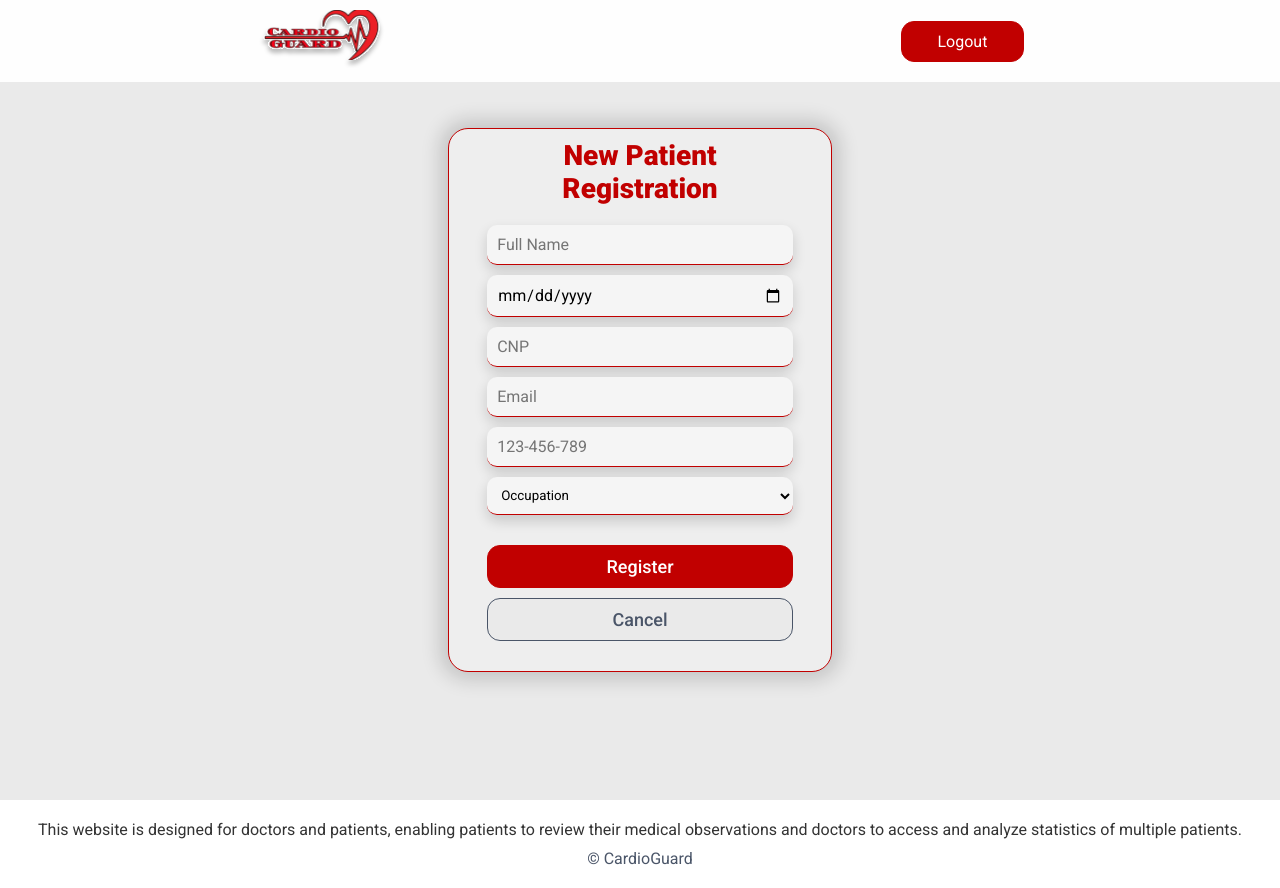
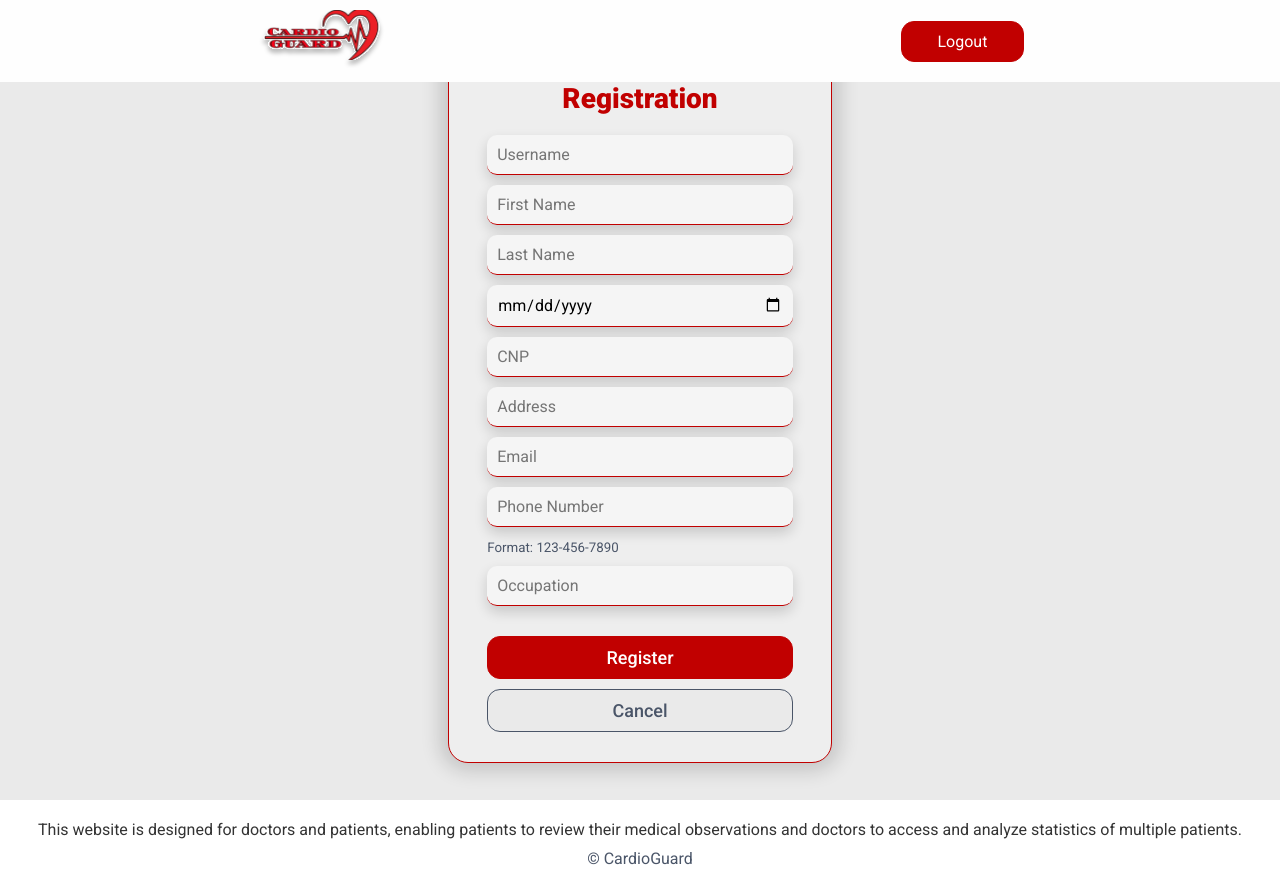
Before and after one commit to CornelOlaru/CardioGuardWeb, a React (Vite) app: page /patient-registration in a window 1280 px wide. Built offline with nearby package versions, Linux system fonts and the light colour scheme.

Commit message:
login page validation, implemented newPatientRegistration, added open and modify patient info routes

```diff
--- a/package.json
+++ b/package.json
@@ -10,6 +10,9 @@
     "preview": "vite preview"
   },
   "dependencies": {
+    "@fortawesome/fontawesome-svg-core": "^6.5.2",
+    "@fortawesome/free-solid-svg-icons": "^6.5.2",
+    "@fortawesome/react-fontawesome": "^0.2.2",
     "react": "^18.2.0",
     "react-dom": "^18.2.0",
     "react-icons": "^5.2.1",
--- a/src/App.jsx
+++ b/src/App.jsx
@@ -7,6 +7,8 @@ import Registration from './routes/Registration'
 import DoctorDashboard from './routes/DoctorDashboard'
 import NewPatientRegstration from './routes/NewPatientRegstration'
 import Footer from './components/Footer'
+import PatientInfo from './routes/PatientInfo'
+import ModifyPatientInfo from './routes/ModifyPatientInfo'
 
 function App() {
 
@@ -16,10 +18,13 @@ function App() {
       <BrowserRouter>
       <Routes>
 
+        <Route path='/' element={<Login />}/>
         <Route path='/registration' element={<Registration/>}/>
         <Route path='/doctor-dashboard' element={<DoctorDashboard/>}/>
         <Route path='/patient-registration' element={<NewPatientRegstration/>}/>
-        <Route path='/' element={<Login />}/>
+        <Route path="/doctor-dashboard/:index/patient-info" element={<PatientInfo/>}/>
+        <Route path="/doctor-dashboard/:index/modify-patient-info" element={<ModifyPatientInfo/>}/>
+
 
 
 
--- a/src/index.css
+++ b/src/index.css
@@ -27,7 +27,7 @@ input{
 
 }
 
-p{
+p, small{
   color: #4A5568;
 }
 
@@ -75,3 +75,24 @@ p{
 .container{
    padding: 0 20%;
 }
+.errmsg {
+  width: 80%;
+  background-color: lightpink;
+  color: #C10000;
+  font-weight: bold;
+  padding: 0.5rem;
+  margin-bottom: 0.5rem;
+}
+.offscreen {
+  display: none;
+}
+
+.instructions {
+  font-size: 0.75rem;
+  border-radius: 0.5rem;
+  background: #000;
+  color: #fff;
+  padding: 0.25rem;
+  /* position: relative; */
+  bottom: -50px;
+}
--- a/src/routes/DoctorDashboard.jsx
+++ b/src/routes/DoctorDashboard.jsx
@@ -1,4 +1,4 @@
-import React, { useState, useEffect } from "react";
+import  { useState, useEffect } from "react";
 import DashboardNav from "../components/DashboardNav";
 import deleteIco from "../assets/delete-icon.svg";
 import openIco from "../assets/open-icon.svg";
@@ -9,7 +9,9 @@ import { Link, useNavigate } from "react-router-dom";
 export default function DoctorDashboard() {
   const [patients, setPatients] = useState([]);
   const navigate = useNavigate();
-
+// const openIcon = () => {
+//   navigate("/doctor-dashboard/patient-info");
+// }
   useEffect(() => {
     async function fetchData() {
       console.log("Sending request to server...");
@@ -105,8 +107,12 @@ export default function DoctorDashboard() {
                   <td>{patient.telephone}</td>
                   <td>{patient.occupation}</td>
                   <td>
-                    <img src={openIco} alt="open icon" />
+                    <Link to={`/doctor-dashboard/${index}/patient-info`}>
+                    <img  src={openIco} alt="open icon" />
+                    </Link>
+                    <Link to={`/doctor-dashboard/${index}/modify-patient-info`}>
                     <img src={modifyIco} alt="modify icon" />
+                    </Link>
                     <img src={deleteIco} alt="delete icon" />
                   </td>
                 </tr>
--- /dev/null
+++ b/src/routes/ModifyPatientInfo.jsx
@@ -0,0 +1,10 @@
+import DashboardNav from "../components/DashboardNav";
+
+
+export default function ModifyPatientInfo() {
+  return (
+    <div>
+      <DashboardNav/>
+    </div>
+  )
+}
--- a/src/routes/NewPatientRegstration.jsx
+++ b/src/routes/NewPatientRegstration.jsx
@@ -1,46 +1,177 @@
-import { Link } from "react-router-dom";
+import { Link, useNavigate } from "react-router-dom";
+import "./newPatientRegistration.css";
+import DashboardNav from "../components/DashboardNav";
+import { useState } from "react";
 
-import "./newPatientRegistration.css"
-import DashboardNav from "../components/DashboardNav";
 
-export default function NewPatientRegstration() {
+export default function NewPatientRegistration() {
+  const [username, setUsername] = useState("");
+  const [first_name, setFirstName] = useState("");
+  const [last_name, setLastName] = useState("");
+  const [cnp, setCnp] = useState("");
+  const [adress, setAddress] = useState("");
+  const [e_mail, setEmail] = useState("");
+  const [phone_number, setPhoneNumber] = useState("");
+  const [profession, setProfession] = useState("");
+  const [date, setDate] = useState("");
+  const navigate = useNavigate();
+
+
+  const savePatient = async (e) => {
+    e.preventDefault();
+
+    const token = localStorage.getItem("token");
+    // Construcția datelor în format URL-encoded
+    const loginData = `username=${encodeURIComponent(
+      username
+    )}&first_name=${encodeURIComponent(
+      first_name
+    )}&last_name=${encodeURIComponent(
+      last_name
+    )}&cnp=${encodeURIComponent(
+      cnp
+    )}&adress=${encodeURIComponent(
+      adress
+    )}&e_mail=${encodeURIComponent(
+      e_mail
+    )}&phone_number=${encodeURIComponent(
+      phone_number
+    )}&profession=${encodeURIComponent(profession)}`;
+    try {
+      const response = await fetch(
+        "https://api.cardioguard.eu/medic/register-patient",
+        {
+          method: "POST",
+          headers: {
+            "Content-Type": "application/x-www-form-urlencoded",
+            Authorization: `Bearer ${token}`,
+          },
+          body: loginData,
+        }
+      );
+
+      if (response.ok) {
+        navigate("/doctor-dashboard");
+      } else{
+        const errorResponse = await response.text();
+        console.error("Response status:", response.status);
+        console.error("Response body:", errorResponse);
+        throw new Error("Network response was not ok");
+
+      }
+
+      // const responseData = await response.json();
+      alert("Pacient added succesfully!")
+    } catch (error) {
+      console.error("There was a problem with the fetch operation:", error);
+    }
+  };
+
   return (
     <>
       <div className="patient-container">
-      <DashboardNav/>
+        <DashboardNav />
 
         <div className="patient-sub-container">
-        <h2 className="patient-title">New Patient <br /> Registration</h2>
+          <h2 className="patient-title">
+            New Patient <br /> Registration
+          </h2>
 
-        <form action="/doctor-dashboard">
-
-
-
-          <input className="name-cont" type="text" placeholder="Full Name"            required/>
-          <input className="name-cont date-input" type="date" placeholder="Date of Birth"      required/>
-          <input className="name-cont" type="number" name="CNP" placeholder="CNP"   required/>
-          <input className="name-cont" type="email" placeholder="Email"        required/>
-          <input className="name-cont" type="tel" id="phone" name="phone" placeholder="123-456-789" pattern="[0-9]{3}[0-9]{3}[0-9]{3}" required/>
-  {/* <small>Format: 123-456-789</small> <br /> */}
-          <select  className="occupation-select name-cont" name="Occupation" id="occupation" required>
-            <option value="" disabled selected>Occupation</option>
-            <option value="Employed">Employed</option>
-            <option value="Unemployed">Unemployed</option>
-            <option value="Student">Student</option>
-            <option value="Pensioner">Pensioner</option>
-            <option value="Other">Other</option>
-          </select>
-
+          <form onSubmit={savePatient}>
+            <input
+              className="name-cont"
+              type="text"
+              name="id_login"
+              placeholder="Username"
+              value={username}
+              onChange={(e) => setUsername(e.target.value)}
+              required
+            />
+            <input
+              className="name-cont"
+              type="text"
+              name="first_name"
+              placeholder="First Name"
+              value={first_name}
+              onChange={(e) => setFirstName(e.target.value)}
+              required
+            />
+            <input
+              className="name-cont"
+              type="text"
+              name="last_name"
+              placeholder="Last Name"
+              value={last_name}
+              onChange={(e) => setLastName(e.target.value)}
+              required
+            />
+            <input
+              className="name-cont date-input"
+              type="date"
+              name="date_of_birth"
+              placeholder="Date of Birth"
+              value={date}
+              onChange={(e) => setDate(e.target.value)}
+              required
+            />
+            <input
+              className="name-cont"
+              type="number"
+              name="cnp"
+              placeholder="CNP"
+              value={cnp}
+              onChange={(e) => setCnp(e.target.value)}
+              required
+            />
+            <input
+              className="name-cont"
+              type="text"
+              name="address"
+              placeholder="Address"
+              value={adress}
+              onChange={(e) => setAddress(e.target.value)}
+              required
+            />
+            <input
+              className="name-cont"
+              type="email"
+              name="e_mail"
+              placeholder="Email"
+              value={e_mail}
+              onChange={(e) => setEmail(e.target.value)}
+              required
+            />
+            <input
+              className="name-cont"
+              type="number"
+              name="phone_number"
+              id="phone"
+              placeholder="Phone Number"
+              pattern="[0-9]{3}[0-9]{3}[0-9]{3}"
+              value={phone_number}
+              onChange={(e) => setPhoneNumber(e.target.value)}
+              required
+            />
+            <small>Format: 123-456-7890</small>
+            <input
+              type="text"
+              className="occupation-select name-cont"
+              name="profession"
+              placeholder="Occupation"
+              value={profession}
+              onChange={(e) => setProfession(e.target.value)}
+              required
+            />
 
             <div className="patient-registration-btn-container">
               <input className="red-btn" type="submit" value="Register" />
-
-          <Link to="/doctor-dashboard" className="gray-btn">Cancel</Link>
+              <Link to="/doctor-dashboard" className="gray-btn">
+                Cancel
+              </Link>
             </div>
           </form>
         </div>
       </div>
-
     </>
-  )
+  );
 }
--- /dev/null
+++ b/src/routes/PatientInfo.jsx
@@ -0,0 +1,10 @@
+import DashboardNav from "../components/DashboardNav";
+
+
+export default function PatientInfo() {
+  return (
+    <div>
+      <DashboardNav/>
+    </div>
+  )
+}
```
Also changed, not shown: src/routes/Login.jsx (+81 -4 lines), 1 other file (tests, documents, lock files or other folders). Lines whose indentation alone changed are shown as unchanged.
